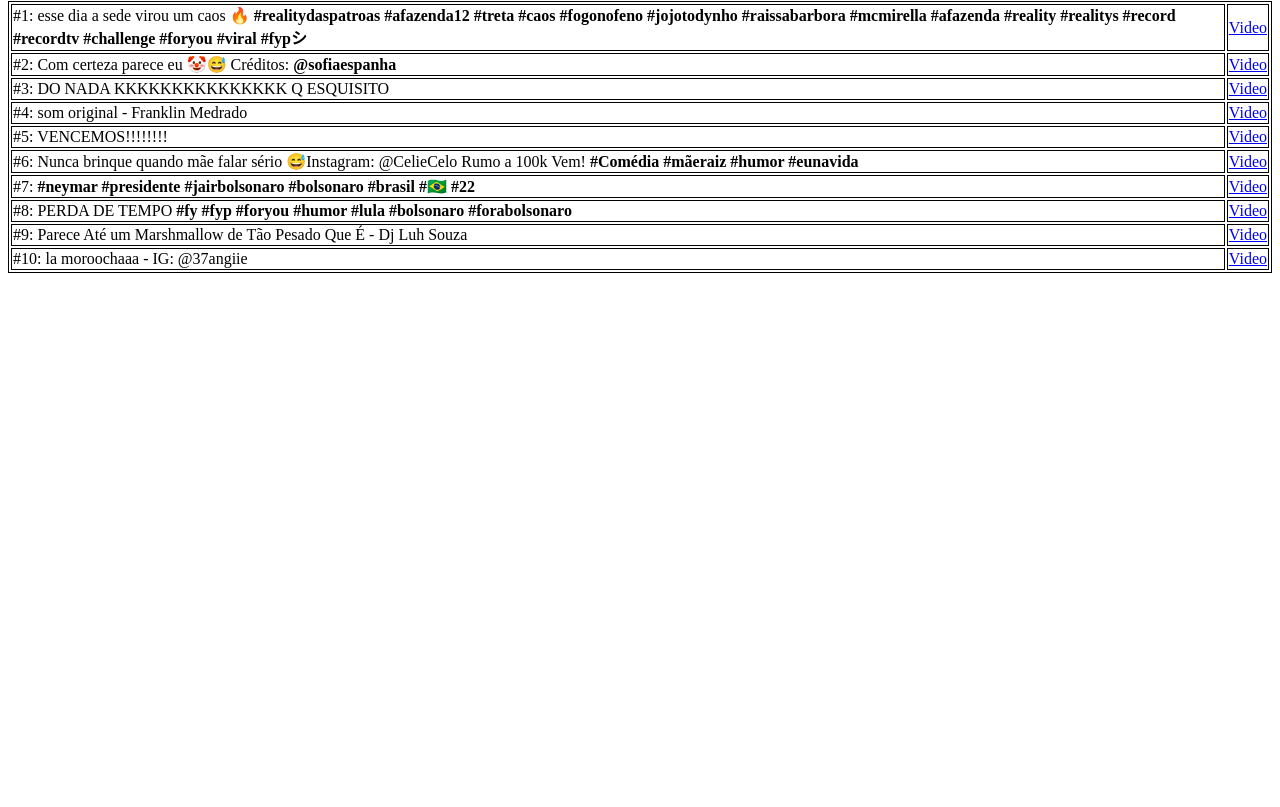
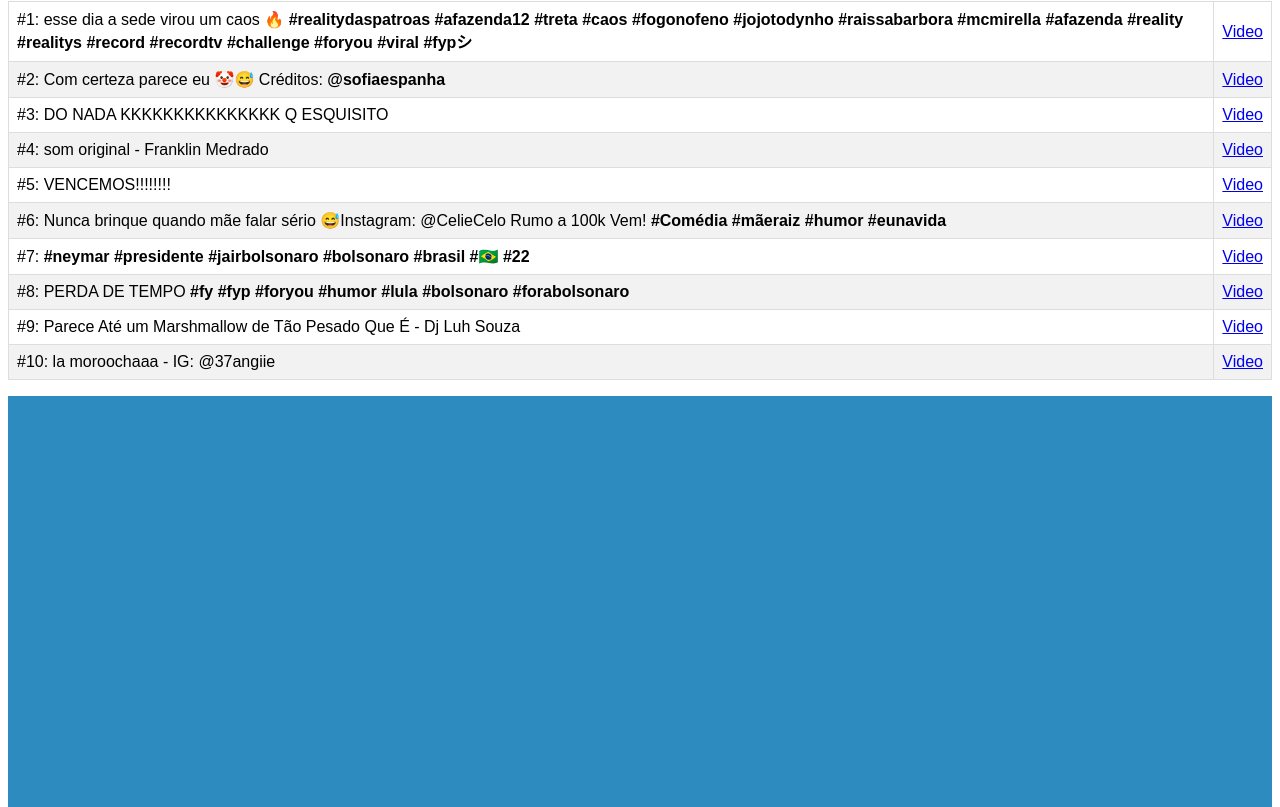
Before and after one commit to GabrielPellozi/Hackatop-2022, a website: page index.html in a window 1280 px wide. Shown: the part 193-1000 px from the top of the page. Before the commit the page ends 800 px from the top, so only its background shows below. Drawn offline with Linux system fonts and the light colour scheme.

Commit message:
Prettify page

```diff
--- a/index.html
+++ b/index.html
@@ -8,6 +8,8 @@
     h1 {
     text-align:center;
     }
+
+
 </style>
 
 <head>
@@ -16,7 +18,9 @@
 
 <body>
     <!-- <h1>Logo</h1> -->
-    <img src="2022-11-05 (2).png" width="150" height="150" class="center">
+    <div class="logo-banner">
+        <img src="2022-11-05 (2).png" width="150" height="150" class="center">
+    </div>
 
     <br></br>
 
@@ -141,6 +145,10 @@
             </td>
         </tr>
     </table>
+
+    <div class="footer">
+
+    </div>
 </body>
 
 </html>
--- a/style.css
+++ b/style.css
@@ -22,3 +22,39 @@
     margin-right: auto;
     /* width: 50%; */
 }
+
+#list {
+    font-family: Arial, Helvetica, sans-serif;
+    border-collapse: collapse;
+    width: 50%;
+    /* margin: 32px; */
+    margin-bottom: 16px;
+  }
+
+#list td, #list th {
+border: 1px solid #ddd;
+padding: 8px;
+}
+
+#list tr:nth-child(even){background-color: #f2f2f2;}
+
+#list tr:hover {background-color: #ddd;}
+
+#list th {
+padding-top: 12px;
+padding-bottom: 12px;
+text-align: left;
+background-color: #04AA6D;
+color: white;
+}
+
+.logo-banner
+{
+    background-color: #0C2D48;
+}
+
+.footer
+{
+    height:100%;
+    background-color: #2e8bc0;
+}
```
